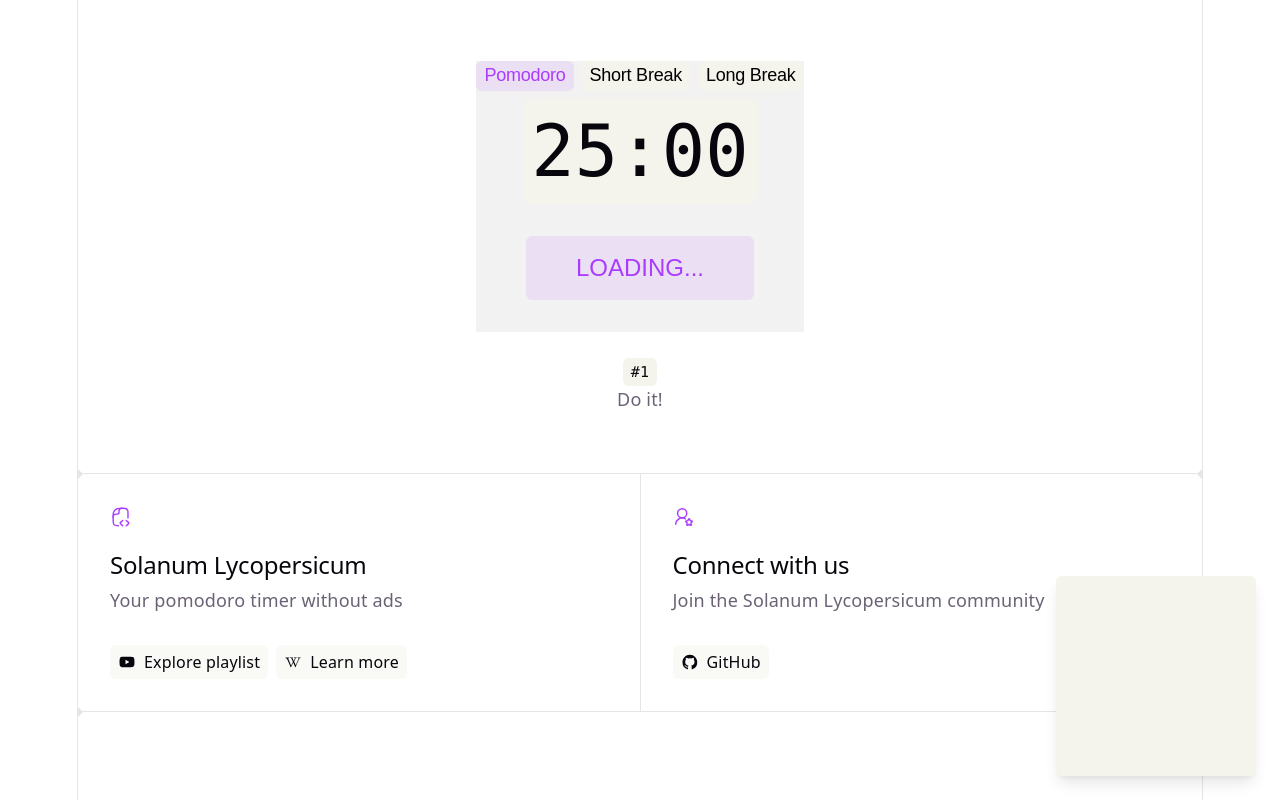
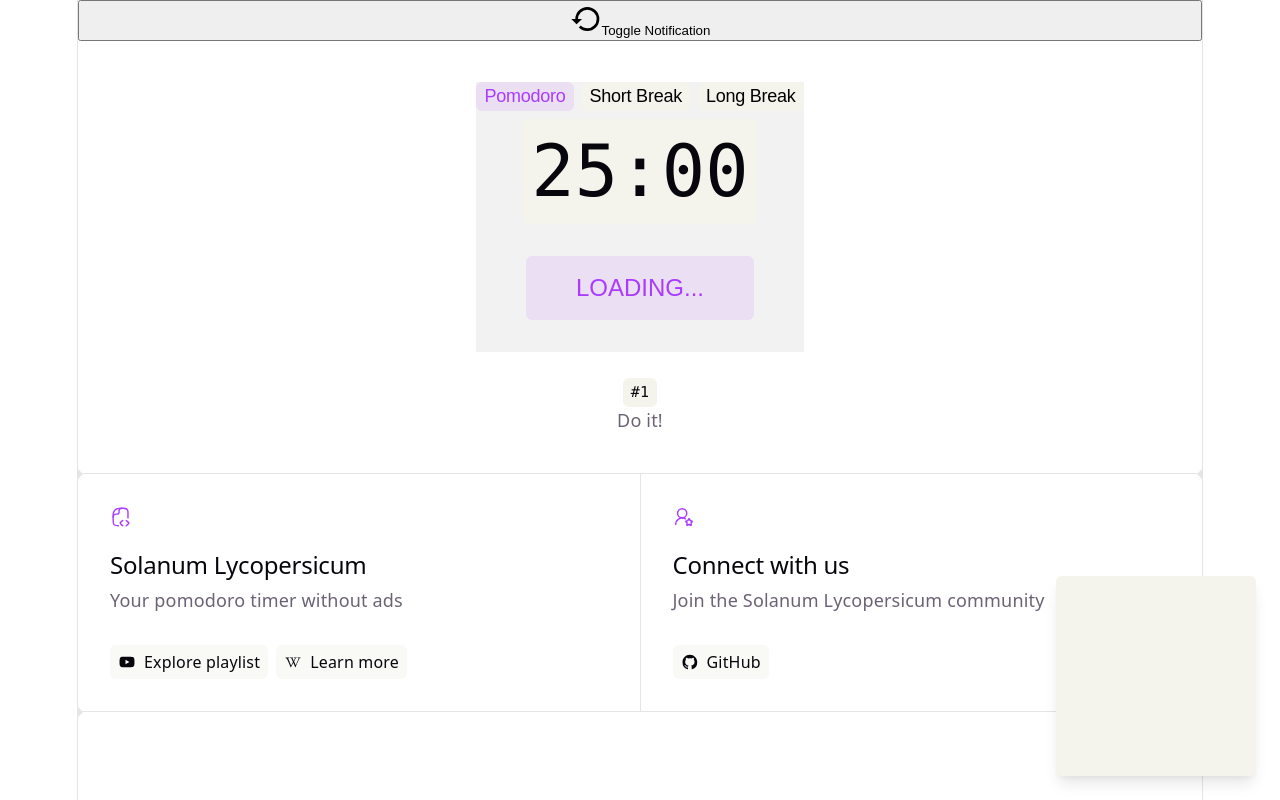
Before and after one commit to edmundoCA/SolanumLycopersicum, a Vue app: page / in a window 1280 px wide. Built offline with nearby package versions, Linux system fonts and the light colour scheme.

Commit message:
added notifications

```diff
--- a/src/components/SolanumLycopersicum.vue
+++ b/src/components/SolanumLycopersicum.vue
@@ -1,6 +1,7 @@
 <script setup lang="ts">
 import { usePomodoro } from '../composables/usePomodoro'
 import { APP_CONFIG } from '../config'
+import { useBrowserNotification } from '../composables/useBrowserNotification'
 
 const {
   formattedTime,
@@ -16,9 +17,24 @@ const {
   switchToShortBreak,
   isPlayerReady
 } = usePomodoro()
+
+const { toggleNotification, browserNotificationPermission, allowedNotification } =
+  useBrowserNotification()
 </script>
 
 <template>
+  <button
+    type="button"
+    @click="toggleNotification"
+    :hidden="browserNotificationPermission === 'unsupported'"
+  >
+    <svg class="controls__icon" role="presentation" aria-hidden="true">
+      <use
+        :href="`${APP_CONFIG.baseUrl}icons.svg#${allowedNotification ? `mdi-skip-next` : `mdi-restore`}`"
+      ></use>
+    </svg>
+    <span>Toggle Notification</span>
+  </button>
   <main id="center">
     <div class="hero">
       <div class="intervals">
--- /dev/null
+++ b/src/composables/useBrowserNotification.ts
@@ -0,0 +1,51 @@
+import { ref, onMounted } from 'vue'
+import type { Stage } from './usePomodoro'
+
+export type BrowserNotificationPermission = NotificationPermission | 'unsupported'
+
+export function useBrowserNotification() {
+  const browserNotificationPermission = ref<BrowserNotificationPermission>('default')
+  const allowedNotification = ref<boolean>(false)
+
+  onMounted(() => {
+    if ('Notification' in window) {
+      browserNotificationPermission.value = Notification.permission
+    } else {
+      browserNotificationPermission.value = 'unsupported'
+    }
+  })
+
+  async function requestPermission() {
+    if (browserNotificationPermission.value === 'unsupported') return
+    if (Notification.permission === 'granted') {
+      browserNotificationPermission.value = 'granted'
+      return
+    }
+    browserNotificationPermission.value = await Notification.requestPermission()
+  }
+
+  async function toggleNotification() {
+    if (allowedNotification.value) {
+      allowedNotification.value = false
+      return
+    }
+
+    await requestPermission()
+    allowedNotification.value = browserNotificationPermission.value === 'granted'
+  }
+
+  function showNotification(stage: Stage) {
+    const notification = new Notification('Solanum Lycopersicum', {
+      body: `HEY! Your ${stage} is over!`,
+      icon: '/favicon.ico'
+    })
+    return notification
+  }
+
+  return {
+    browserNotificationPermission,
+    allowedNotification,
+    toggleNotification,
+    showNotification
+  }
+}
--- a/src/composables/usePomodoro.ts
+++ b/src/composables/usePomodoro.ts
@@ -1,4 +1,5 @@
 import { ref, computed, onUnmounted, onMounted } from 'vue'
+import { useBrowserNotification } from './useBrowserNotification'
 
 const stagesTimes = {
   pomodoro: minutesToMilliseconds(25),
@@ -6,7 +7,7 @@ const stagesTimes = {
   longBreak: minutesToMilliseconds(15)
 } as const
 
-type Stage = keyof typeof stagesTimes
+export type Stage = keyof typeof stagesTimes
 
 function minutesToMilliseconds(minutes: number) {
   return minutes * 60 * 1000
@@ -22,6 +23,9 @@ export function usePomodoro() {
   const isPlayerReady = ref(false)
   const pomodoroCount = ref(1)
   const elapsedTime = ref(0)
+
+  const { showNotification } = useBrowserNotification()
+
   const formattedTime = computed(() => {
     const remainingTime = stagesTimes[currentStage.value] - elapsedTime.value
 
@@ -180,6 +184,10 @@ export function usePomodoro() {
     startStopwatch()
   }
 
+  function notifyStageCompletion() {
+    showNotification(currentStage.value)
+  }
+
   function startStopwatch() {
     startTime = Date.now() - elapsedTime.value
     isRunning.value = true
@@ -189,6 +197,7 @@ export function usePomodoro() {
 
       if (elapsedTime.value <= stagesTimes[currentStage.value]) return
 
+      notifyStageCompletion()
       skip()
     }, 200)
   }
```
